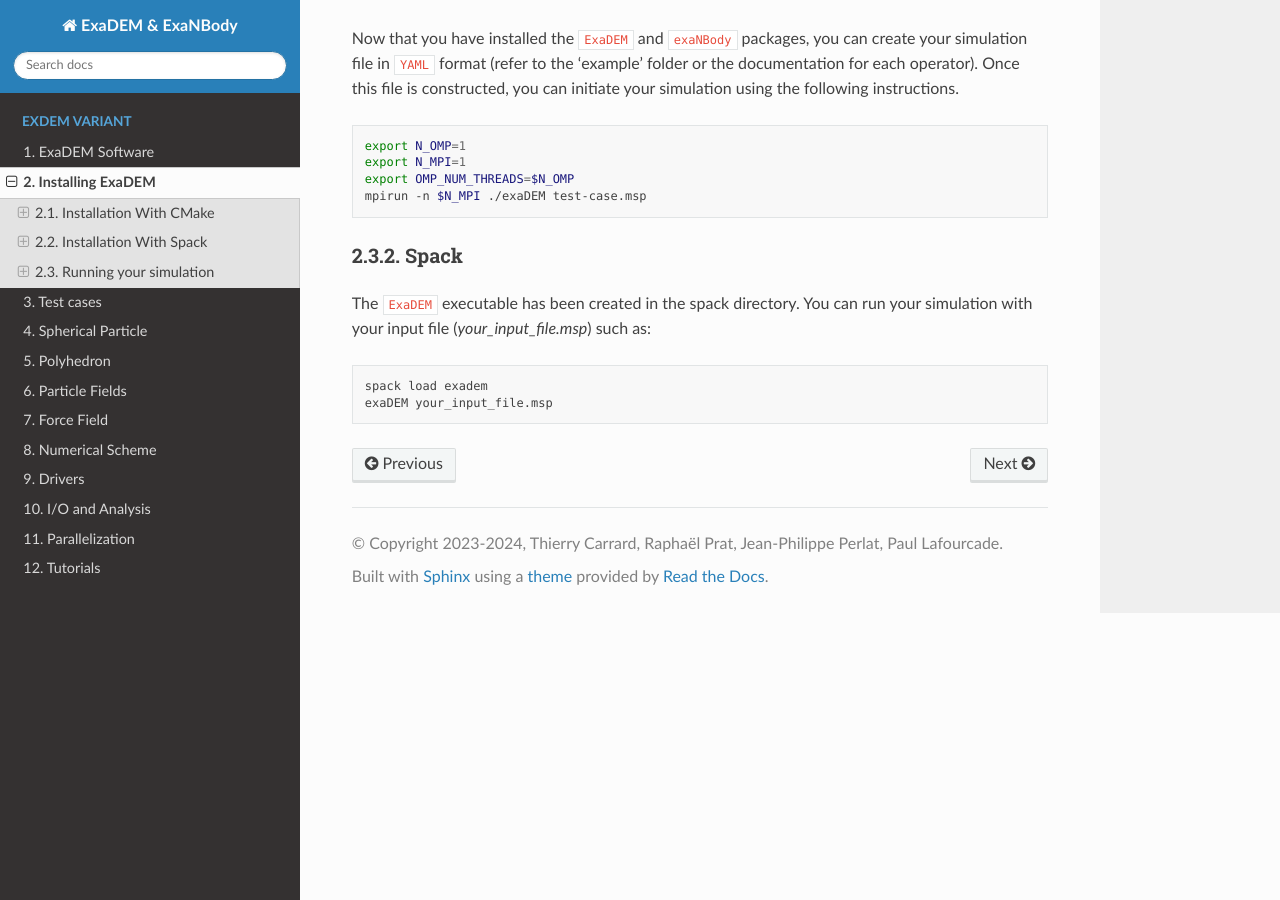
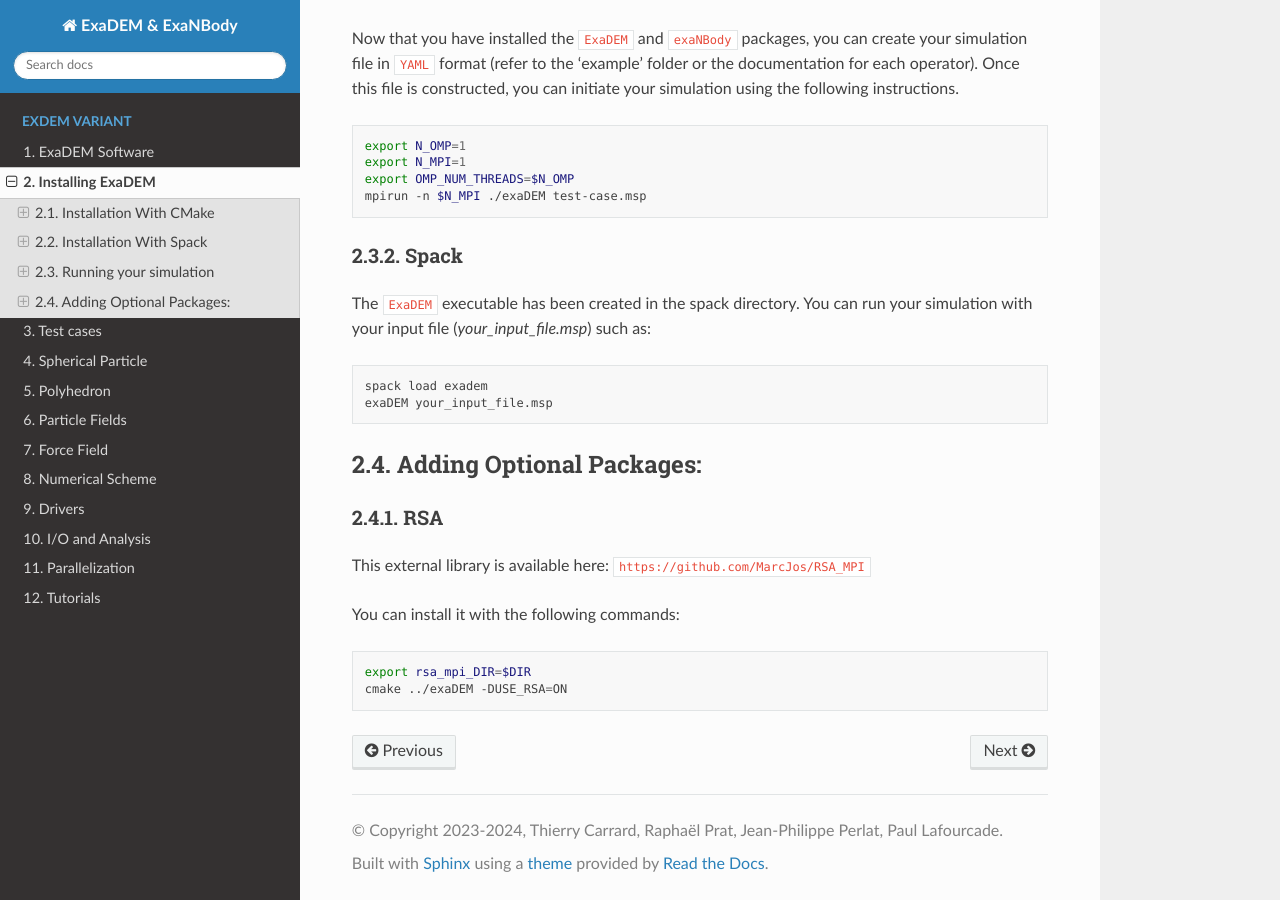
Before and after one commit to Collab4exaNBody/doc_exaDEM, a Sphinx documentation site: the page built from docs/source/project_exaDEM/Installation.rst, in a window 1280 px wide and 900 px high, scrolled down 3944 px. Built offline with Sphinx 7.4.7 and the Read the Docs theme 3.1.0, drawn with Linux system fonts in a browser that asks for light colours.

Commit message:
Update Installation.rst

```diff
--- a/docs/source/project_exaDEM/Installation.rst
+++ b/docs/source/project_exaDEM/Installation.rst
@@ -193,3 +193,19 @@ The ``ExaDEM`` executable has been created in the spack directory. You can run y
 
   spack load exadem
   exaDEM your_input_file.msp
+
+
+Adding Optional Packages:
+^^^^^^^^^^^^^^^^^^^^^^^^^
+
+RSA
+---
+
+This external library is available here: ``https://github.com/MarcJos/RSA_MPI``
+
+You can install it with the following commands:
+
+.. code-block:: bash
+
+  export rsa_mpi_DIR=$DIR
+  cmake ../exaDEM -DUSE_RSA=ON
```
